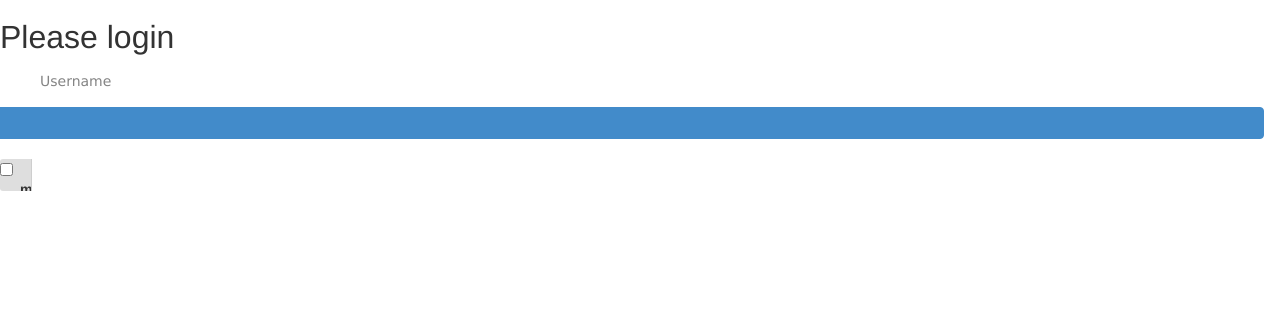
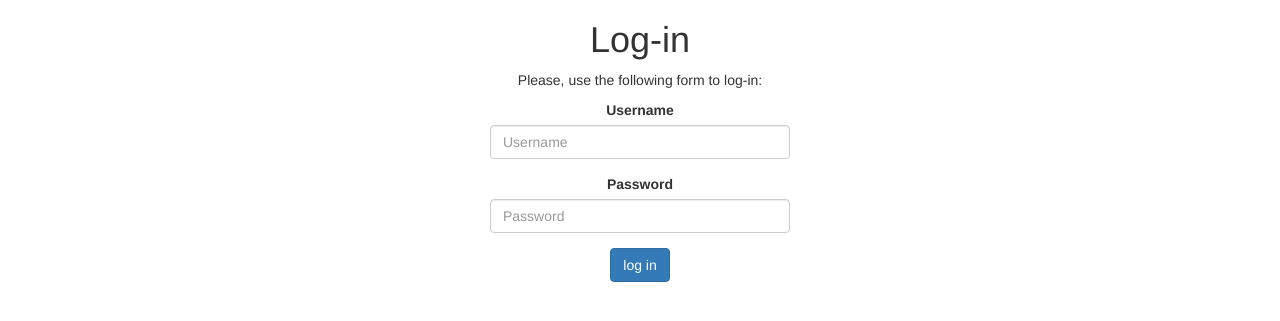
Before and after one commit to zongqiqi/django_firstdemo, a Django app: page /love/ in a window 1280 px wide. Shown: the top 321 px of the page. Run offline with Django 3.2, Linux system fonts and the light colour scheme; some libraries are stand-ins or nearby versions; some web fonts are replaced.

Commit message:
fucking bugsss

```diff
--- a/learning_log/settings.py
+++ b/learning_log/settings.py
@@ -38,15 +38,13 @@
     'django.contrib.messages',
     'django.contrib.staticfiles',
 
-    #第三方应用程序
-    'bootstrap3',
-
     #我的app
     'learning_logs',
     'users',
     'reading',
     'mytest',
     'lovestory',
+    'bootstrap3',
 
 
 ]
--- /dev/null
+++ b/lovestory/forms.py
@@ -0,0 +1,5 @@
+from django import forms
+
+class LoginForm(forms.Form):
+    username = forms.CharField()
+    password = forms.CharField(widget=forms.PasswordInput)
--- a/lovestory/templates/lovestory/login.html
+++ b/lovestory/templates/lovestory/login.html
@@ -1,61 +1,26 @@
+{% load bootstrap3 %}
 {% load staticfiles %}
-<!-- <!DOCTYPE html>
+<!DOCTYPE html>
 <html>
+<head>
+<title>Log-in</title>
+{% bootstrap_css %}
+{% bootstrap_javascript %}
+</head>
+  <body>
+    <div id="header">
 
-<head>
-
-  <meta charset="UTF-8">
-    <link rel="stylesheet" href="{% static 'lovestory/login/style.css' %}" media="screen" type="text/css" />
-
-</head>
-
-<body background="{% static 'lovestory/image/66.jpg' %}">
-
-  <center>
-  <form action="login" method="post">
-    {% csrf_token %}
-    <fieldset>
-      <input type="text" name="username" id="username" placeholder="Username" pattern="^[a-zA-Z][a-zA-Z0-9-_\.]{1,12}$" data-validation-msg="Username must be 2 - 12 characters" required />
-      <label for="username" data-icon="&#128100;">Username</label>
-      <input type="password" name="password" id="password" placeholder="Password" pattern="^[a-zA-Z][a-zA-Z0-9-_\.]{1,12}$" data-validation-msg="Password must be 2-12 characters" required />
-      <label for="password" data-icon="&#128274;">Password</label>
-      <button value="Submit" data-icon="&#58542;" />
-    </fieldset>
-  </form>
-</center>
-
-  <script src="{% static 'lovestory/login/jquery.js' %}"></script>
-  <script src="{% static 'lovestory/login/index.js' %}"></script>
-</body>
-
-</html> -->
-<!DOCTYPE html>
-<html >
-<head>
-  <meta charset="UTF-8">
-  <title>晓宝宝和笨笨杨的幸福小站</title>
-
-
-  <link rel='stylesheet prefetch' href="{% static 'lovestory/login/bootstrap.min.css' %}">
-
-      <link rel="stylesheet" href="{% static 'lovestory/login/style.css' %}">
-
-
-</head>
-
-<body>
-    <div class="wrapper">
-    <form class="form-signin" form action="login" method="post">
-    {% csrf_token %}
-      <h2 class="form-signin-heading">Please login</h2>
-      <input type="text" class="form-control" name="username" placeholder="Username" required="" autofocus="" />
-      <input type="password" class="form-control" name="password" placeholder="Password" required=""/>
-      <label class="checkbox">
-        <input type="checkbox" value="remember-me" id="rememberMe" name="rememberMe"> Remember me
-      </label>
-      <button class="btn btn-lg btn-primary btn-block" type="submit">Login</button>
+    </div>
+    <div id="content" style="width: 300px;text-align:center;margin:0 auto;">
+    <h1>Log-in</h1>
+    <p>Please, use the following form to log-in:</p>
+    <form action="." method="post">
+      {% csrf_token %}
+      {% bootstrap_form form %}
+      {% buttons %}
+      <button name="submit" class="btn btn-primary">log in</button>
+      {% endbuttons %}
     </form>
-  </div>
-
-
-</body>
+    </div>
+  </body>
+</html>
--- a/lovestory/urls.py
+++ b/lovestory/urls.py
@@ -4,7 +4,7 @@
 
 urlpatterns=[
 	# url(r'^$',views.index,name='index'),
-	url(r'^$',views.test,name='test'),
+	url(r'^$',views.user_login,name='test'),
 	url(r'^login$',views.login,name='login'),
 
 	url(r'^test2/$',views.test2,name='test2'),
--- a/lovestory/views.py
+++ b/lovestory/views.py
@@ -1,7 +1,8 @@
 from django.shortcuts import render
 from django.core.urlresolvers import reverse
-from django.http import HttpResponseRedirect,Http404
-
+from django.http import HttpResponseRedirect,Http404,HttpResponse
+from django.contrib.auth import authenticate, login
+from .forms import LoginForm
 import os
 
 # def index(request):
@@ -22,23 +23,23 @@
 	return render(request,'lovestory/login.html')
 	# if request.GET['username'] in ['zongqiqi','wangxiao'] and request.GET['password'] in ['xy0522']:
 	# 	return HttpResponseRedirect(reverse('love:index',))
-def login(request):
-	if request.POST['username'] in ['zongqiqi','wangxiao'] and request.POST['password'] in ['xy0522']:
-		# return HttpResponseRedirect(reverse('love:index',))
-		images=[]
-		path=r'/static/lovestory/loveimage/'
-		pwd=os.path.dirname(__file__)
-		dest=pwd+path
-		files=os.listdir(dest)
-		for file in files:
-			mijp=os.path.splitext(file)[1]
-			if mijp=='.jpg':
-				file2='lovestory/loveimage/'+file
-				images.append(file2)
-		context={'images':images}
-		return render(request,'lovestory/index.html',context)
-	else:
-		raise Http404
+def user_login(request):
+    if request.method == 'POST':
+        form = LoginForm(request.POST)
+        if form.is_valid():
+            cd = form.cleaned_data
+            user = authenticate(username=cd['username'],password=cd['password'])
+            if user is not None:
+                if user.is_active:
+                    login(request, user)
+                    return render(request,'lovestory/index.html')
+                else:
+                    return HttpResponse('Disabled account')
+            else:
+                    return HttpResponse('Invalid login')
+    else:
+        form = LoginForm()
+    return render(request, 'lovestory/login.html', {'form': form})
 
 
 def test2(request):
```
